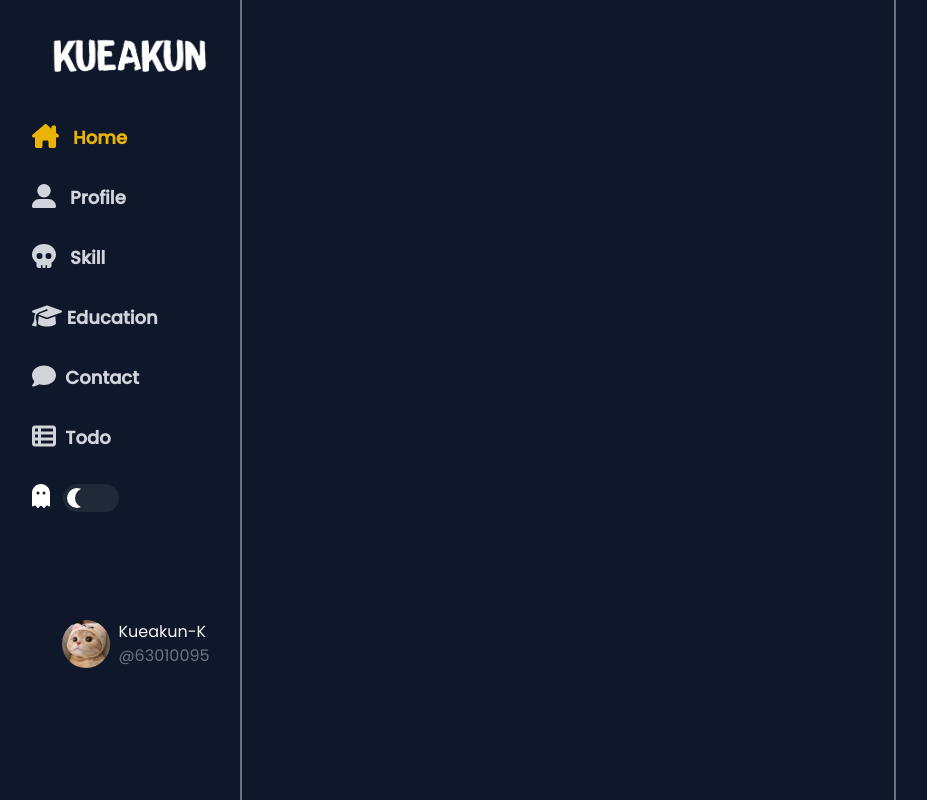
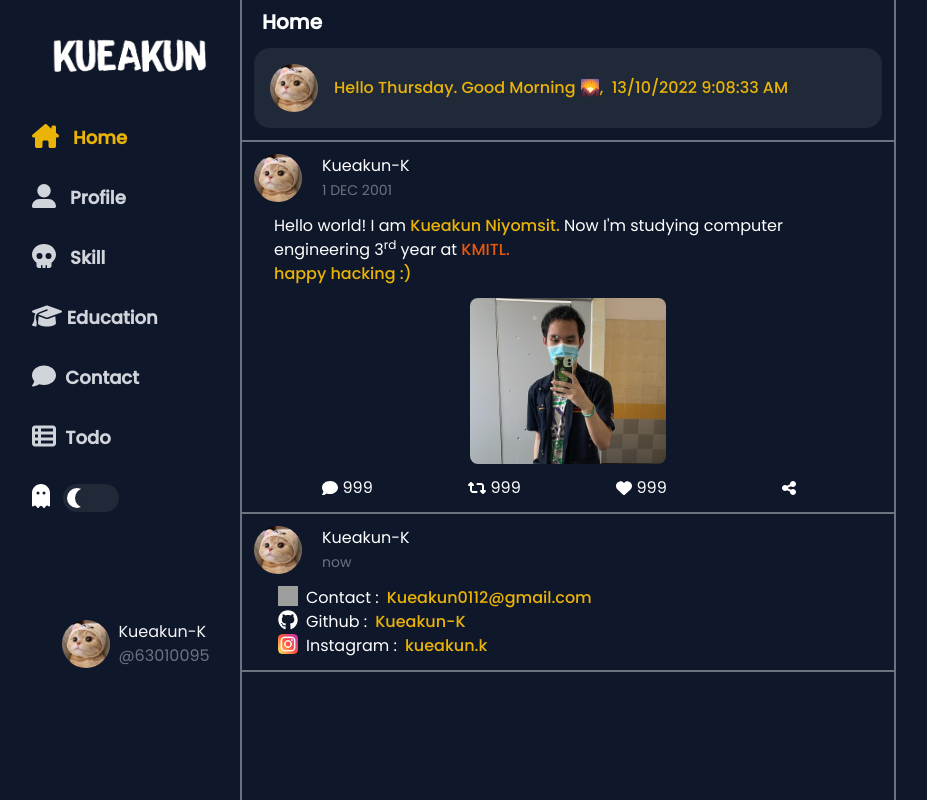
Before and after one commit to Kueakun-K/Kueakun, a React (Create React App) app: page /test in a window 1280 px wide. Shown: the whole page, without its empty margins (176-1103 px from the left). Built offline with nearby package versions, Linux system fonts and the light colour scheme; grey boxes are pictures that could not be loaded.

Commit message:
MemoryRouter

```diff
--- a/src/App.js
+++ b/src/App.js
@@ -1,5 +1,11 @@
 import "./App.css";
-import {  Routes, Route, BrowserRouter } from "react-router-dom";
+// import { useState } from "react";
+import {
+  Routes,
+  Route,
+  // BrowserRouter,
+  MemoryRouter,
+} from "react-router-dom";
 import { useSelector } from "react-redux";
 
 import Navbar from "./nav/navbar";
@@ -14,24 +20,25 @@
 
 function App() {
   const darkToggle = useSelector((state) => state.darkToggle.value);
+
   return (
     <div className={`${darkToggle && "dark"}`}>
       <div className="flex sm:pr-12 sm:pl-1 md:pr-20 md:pl-2 lg:px-40 xl:px-52 dark:bg-slate-900 bg-gray-100 min-h-screen  ">
-        <BrowserRouter>
+        <MemoryRouter>
           <Navbar />
-          <div className="block dark:bg-slate-900  bg-gray-100 sm:border-x-2 sm:border-gray-500 w-full sm:ml-52   pb-14 sm:pb-0" >
-          <Routes>
-            <Route index element={<Home />} />
-            <Route path="/profile" element={<Profile/>} />
-            <Route path="/skill" element={<Skill/>} />
-            <Route path="/education" element={<Education/>} />
-            <Route path="/contact" element={<Contact/>} />
-            <Route path="/todo" element={<Todo />} />
-            <Route path="/login" element={<Login />} />
-            <Route path="/counter" element={<Counter />} />
-          </Routes>
+          <div className="block dark:bg-slate-900  bg-gray-100 sm:border-x-2 sm:border-gray-500 w-full sm:ml-52   pb-14 sm:pb-0">
+            <Routes>
+              <Route index element={<Home />} />
+              <Route path="/profile" element={<Profile />} />
+              <Route path="/skill" element={<Skill />} />
+              <Route path="/education" element={<Education />} />
+              <Route path="/contact" element={<Contact />} />
+              <Route path="/todo" element={<Todo/>}  />
+              <Route path="/login" element={<Login />} />
+              <Route path="/counter" element={<Counter />} />
+            </Routes>
           </div>
-        </BrowserRouter>
+        </MemoryRouter>
       </div>
     </div>
   );
```
Also changed, not shown: src/pages/contact.jsx (line endings or trailing spaces).
